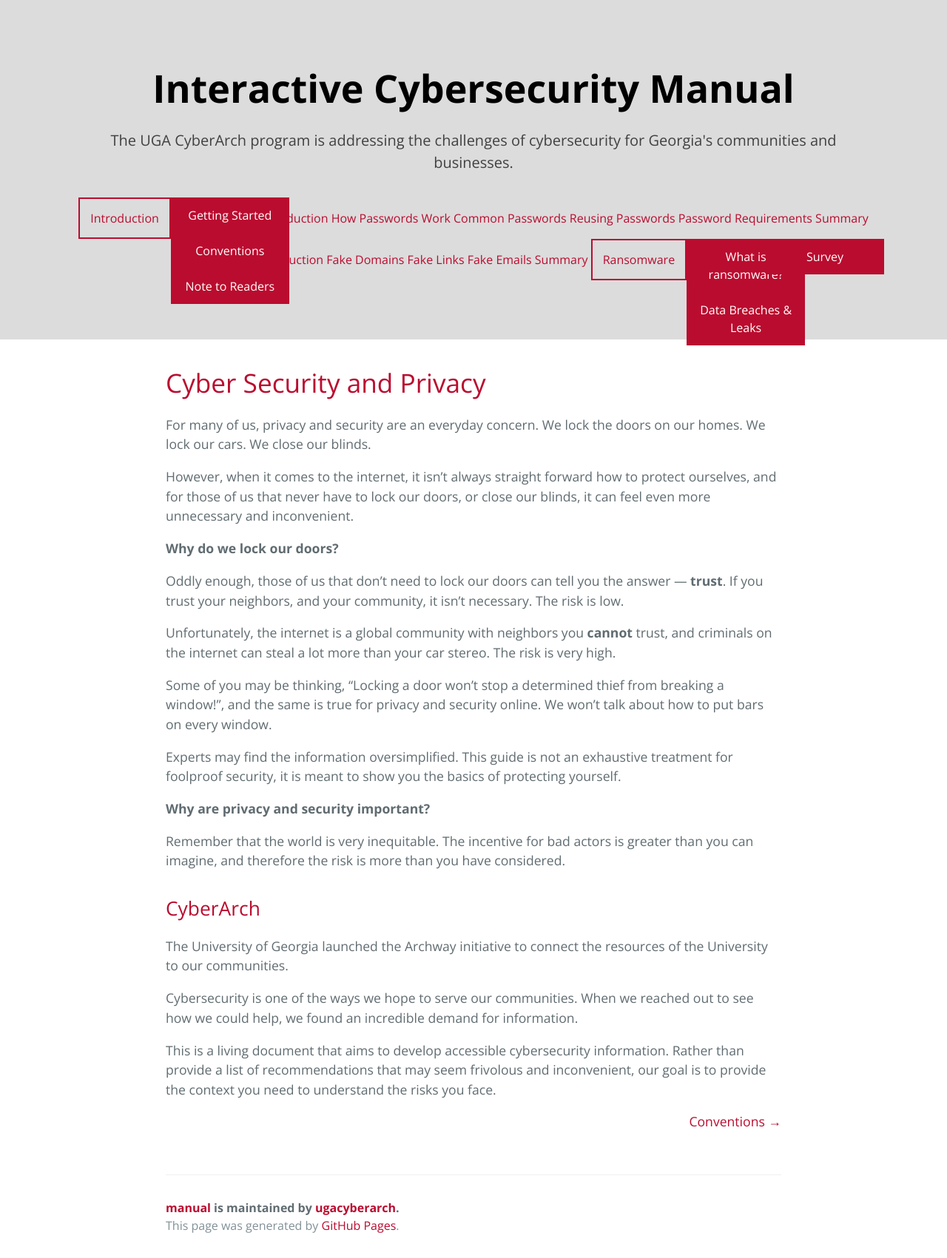
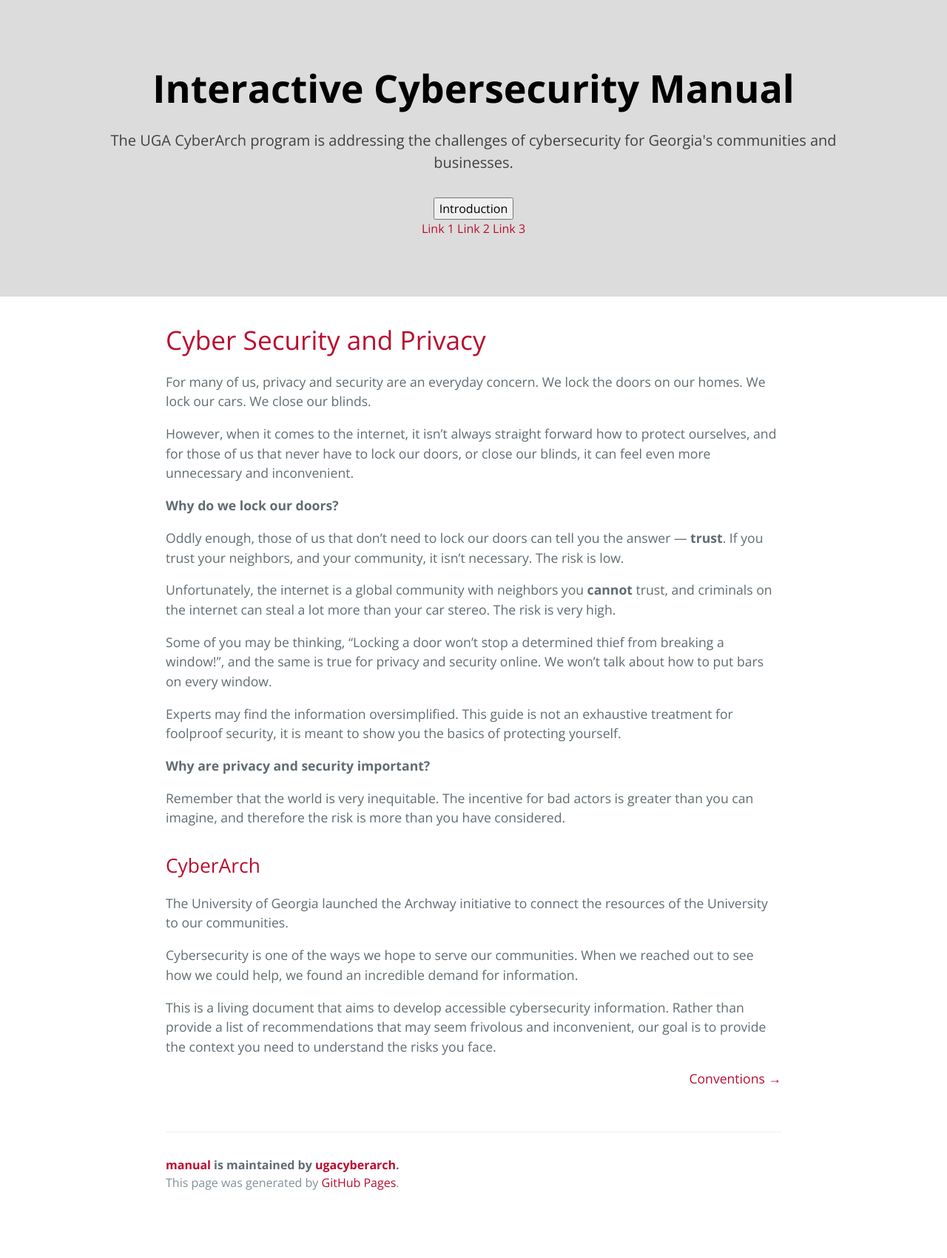
Before and after one commit to ugacyberarch/manual, a Jekyll site: the page built from index.md, in a window 1280 px wide. Shown: the whole page at 74% size. Built offline with Jekyll 4.4.1, drawn with Linux system fonts in a browser that asks for light colours; after the commit the page ends 1643 px from its top, so only the background shows below that.

Commit message:
Update default.html

```diff
--- a/_layouts/default.html
+++ b/_layouts/default.html
@@ -33,116 +33,18 @@
 
   <!--Start Buttons -->
 
- <!--Introduction Button -->
+  <!--Introduction Button -->
 
 <div class="dropdown">
   <button class="dropbtn">Introduction</button>
   <div class="dropdown-content">
-    <a href="https://ugacyberarch.github.io/manual">Getting Started</a>
-    <a href="https://ugacyberarch.github.io/manual/conventions.html">Conventions</a>
-    <a href="https://ugacyberarch.github.io/manual/note_to_readers.html">Note to Readers</a>
+    <a href="#">Link 1</a>
+    <a href="#">Link 2</a>
+    <a href="#">Link 3</a>
   </div>
 </div>
 
 
-
-<!--Passwords Button-->
- <head>
-<meta name="viewport" content="width=device-width, initial-scale=1">
-<style>
-.dropbtn {
-  background-color: Transparent;
-  color: #BA0C2F;
-  padding: 14px;
-  font-size: 16px;
-  border-color: #BA0C2F;
-  border-style: solid;
-  display: inline-block;
-}
-
-.dropdown {
-  position: relative;
-  display: inline-block;
-}
-
-.dropdown-content {
-  display: none;
-  position: absolute;
-  background-color: #BA0C2F;
-  min-width: 160px;
-  box-shadow: none;
-  z-index: 1;
-  display: inline-block;
-}
-
-.dropdown-content a {
-  color: white;
-  padding: 12px 16px;
-  text-decoration: none;
-  display: block;
-  display: inline-block;
-}
-
-.dropdown-content a:hover {background-color: black;}
-
-.dropdown:hover .dropdown-content {display: block;}
-
-.dropdown:hover .dropbtn {background-color: Transparent;}
-</style>
-</head>
-<body>
-
-<div class="dropdown">
-  <button class="dropbtn">Passwords</button>
-  <div class="dropdown-content">
-
-  </div>
-    <a href="https://ugacyberarch.github.io/manual/password_introduction.html">Introduction</a>
-    <a href="https://ugacyberarch.github.io/manual/how_passwords_work.html">How Passwords Work</a>
-    <a href="https://ugacyberarch.github.io/manual/common_passwords.html">Common Passwords</a>
-    <a href="https://ugacyberarch.github.io/manual/reusing_passwords.html">Reusing Passwords</a>
-    <a href="https://ugacyberarch.github.io/manual/password_requirements.html">Password Requirements</a>
-    <a href="https://ugacyberarch.github.io/manual/passwords_summary.html">Summary</a>
-</div>
-
-</body>
-
-
-        <!--Phishing Button -->
-      <div class="dropdown">
-  <button class="dropbtn">Phishing</button>
-  <div class="dropdown-content">
-
-  </div>
-    <a href="https://ugacyberarch.github.io/manual/phishing_introduction.html">Introduction</a>
-    <a href="https://ugacyberarch.github.io/manual/fake_domains.html">Fake Domains</a>
-    <a href="https://ugacyberarch.github.io/manual/fake_links.html">Fake Links</a>
-    <a href="https://ugacyberarch.github.io/manual/fake_emails.html">Fake Emails</a>
-    <a href="https://ugacyberarch.github.io/manual/phishing_summary.html">Summary</a>
-</div>
-
-
-
- <!-- Ransomware Button -->
-      <div class="dropdown">
-  <button class="dropbtn">Ransomware</button>
-  <div class="dropdown-content">
-    <a href="https://ugacyberarch.github.io/manual/ransomware.html">What is ransomware?</a>
-    <a href="https://ugacyberarch.github.io/manual/data_breaches_leaks.html">Data Breaches & Leaks</a>
-  </div>
-</div>
-
-
-
-
-      <!--Feedback Button -->
-
- <div class="dropdown">
-  <button class="dropbtn">Feedback</button>
-  <div class="dropdown-content">
-    <a href=" ">Survey</a>
-  </div>
-</div>
 
  <!--End of Buttons -->
 
```
